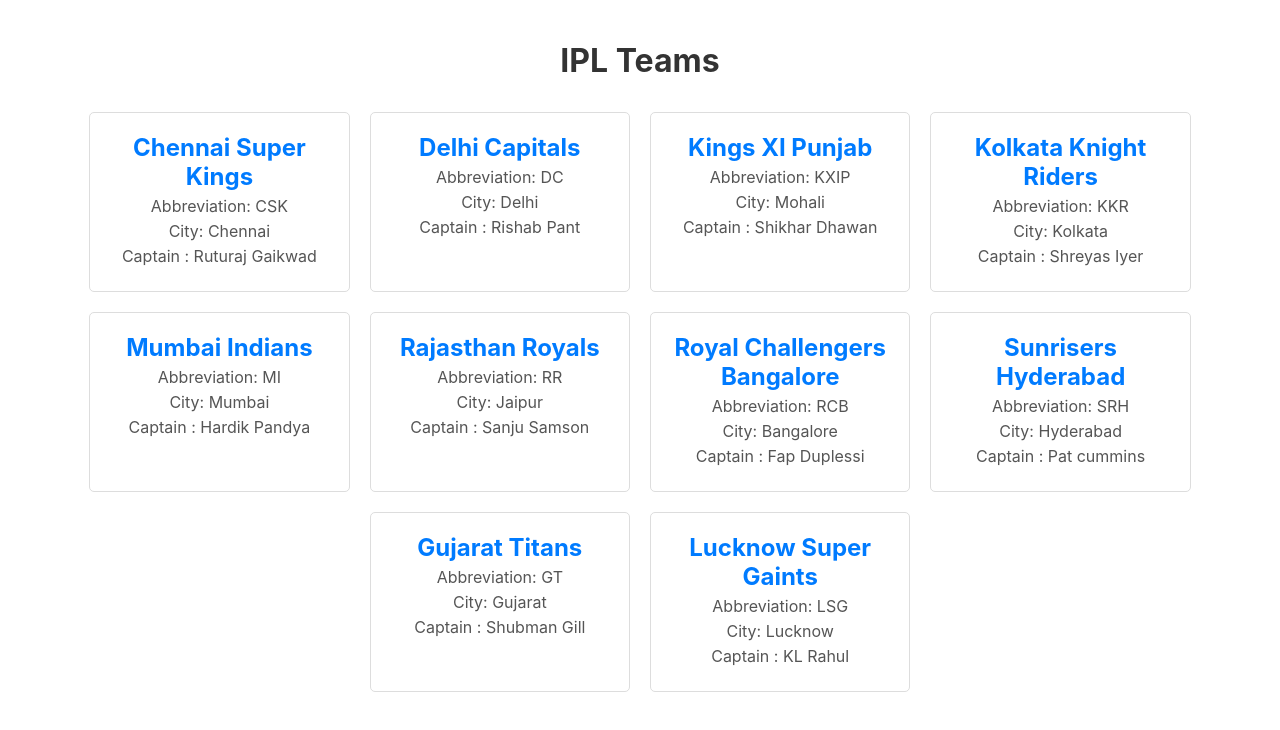
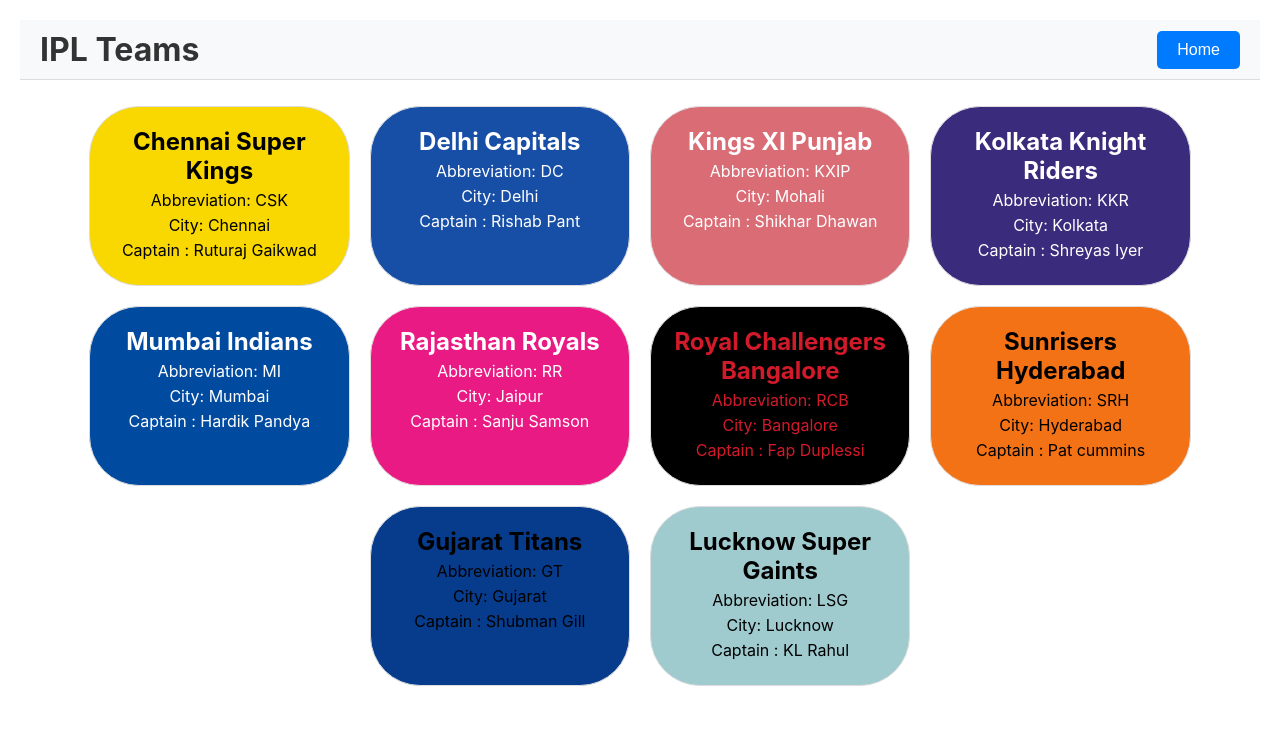
Before and after one commit to CoderGauri/cricket_encyclopedia, a React (Create React App) app: page / in a window 1280 px wide. Shown: the top 730 px of the page. Built offline with nearby package versions, Linux system fonts and the light colour scheme.

Commit message:
Header compnent

```diff
--- a/src/App.js
+++ b/src/App.js
@@ -1,10 +1,12 @@
 //import logo from './logo.svg';
 import './App.css';
 import TeamList from './TeamList';
+import Header from './Header';
 
 function App() {
   return (
     <div className="App">
+     <Header title="IPL Teams" />
      <TeamList/>
 
     </div>
--- /dev/null
+++ b/src/Header.css
@@ -0,0 +1,28 @@
+.header {
+    display: flex;
+    justify-content: space-between;
+    align-items: center;
+    background-color: #f8f9fa;
+    padding: 10px 20px;
+    border-bottom: 1px solid #ddd;
+  }
+
+  .header h1 {
+    margin: 0;
+    color: #333;
+  }
+
+  .home-button {
+    background-color: #007bff;
+    color: #fff;
+    border: none;
+    padding: 10px 20px;
+    border-radius: 5px;
+    cursor: pointer;
+    font-size: 16px;
+    transition: background-color 0.3s ease;
+  }
+
+  .home-button:hover {
+    background-color: #0056b3;
+  }
--- /dev/null
+++ b/src/Header.js
@@ -0,0 +1,15 @@
+import React from 'react'
+import './Header.css';
+
+function Header({ title }) {
+  return (
+    <div>
+        <header className="header">
+      <h1>{title}</h1>
+      <button className="home-button">Home</button>
+    </header>
+    </div>
+  )
+}
+
+export default Header
--- a/src/TeamList.js
+++ b/src/TeamList.js
@@ -5,10 +5,10 @@
 function TeamList() {
   return (
     <div>
-      <h1>IPL Teams</h1>
+
       <ul>
         {iplTeams.map(team => (
-          <li key={team.id}>
+          <li key={team.id} className={team.className}>
             <h2>{team.name}</h2>
             <p>Abbreviation: {team.abbreviation}</p>
             <p>City: {team.city}</p>
--- a/src/iplTeams.js
+++ b/src/iplTeams.js
@@ -1,16 +1,86 @@
 //import './iplteam.css'
 
 const iplTeams = [
-    { id: 1, name: 'Chennai Super Kings', abbreviation: 'CSK', city: 'Chennai' , captain : "Ruturaj Gaikwad"},
-    { id: 2, name: 'Delhi Capitals', abbreviation: 'DC', city: 'Delhi' , captain : "Rishab Pant" },
-    { id: 3, name: 'Kings XI Punjab', abbreviation: 'KXIP', city: 'Mohali' , captain : "Shikhar Dhawan"},
-    { id: 4, name: 'Kolkata Knight Riders', abbreviation: 'KKR', city: 'Kolkata',captain : "Shreyas Iyer"},
-    { id: 5, name: 'Mumbai Indians', abbreviation: 'MI', city: 'Mumbai',captain :"Hardik Pandya" },
-    { id: 6, name: 'Rajasthan Royals', abbreviation: 'RR', city: 'Jaipur',captain :"Sanju Samson" },
-    { id: 7, name: 'Royal Challengers Bangalore', abbreviation: 'RCB', city: 'Bangalore',captain : "Fap Duplessi"},
-    { id: 8, name: 'Sunrisers Hyderabad', abbreviation: 'SRH', city: 'Hyderabad' , captain :"Pat cummins"},
-    { id: 9, name: 'Gujarat Titans', abbreviation: 'GT', city: 'Gujarat' ,captain : "Shubman Gill"},
-    { id: 10, name: 'Lucknow Super Gaints', abbreviation: 'LSG', city: 'Lucknow',captain : "KL Rahul"}
-  ];
+  {
+    id: 1,
+    name: "Chennai Super Kings",
+    abbreviation: "CSK",
+    city: "Chennai",
+    captain: "Ruturaj Gaikwad",
+    className: "csk",
+  },
+  {
+    id: 2,
+    name: "Delhi Capitals",
+    abbreviation: "DC",
+    city: "Delhi",
+    captain: "Rishab Pant",
+    className: "dc",
+  },
+  {
+    id: 3,
+    name: "Kings XI Punjab",
+    abbreviation: "KXIP",
+    city: "Mohali",
+    captain: "Shikhar Dhawan",
+    className: "kxip",
+  },
+  {
+    id: 4,
+    name: "Kolkata Knight Riders",
+    abbreviation: "KKR",
+    city: "Kolkata",
+    captain: "Shreyas Iyer",
+    className: "kkr",
+  },
+  {
+    id: 5,
+    name: "Mumbai Indians",
+    abbreviation: "MI",
+    city: "Mumbai",
+    captain: "Hardik Pandya",
+    className: "mi",
+  },
+  {
+    id: 6,
+    name: "Rajasthan Royals",
+    abbreviation: "RR",
+    city: "Jaipur",
+    captain: "Sanju Samson",
+    className: "rr",
+  },
+  {
+    id: 7,
+    name: "Royal Challengers Bangalore",
+    abbreviation: "RCB",
+    city: "Bangalore",
+    captain: "Fap Duplessi",
+    className: "rcb",
+  },
+  {
+    id: 8,
+    name: "Sunrisers Hyderabad",
+    abbreviation: "SRH",
+    city: "Hyderabad",
+    captain: "Pat cummins",
+    className: "srh",
+  },
+  {
+    id: 9,
+    name: "Gujarat Titans",
+    abbreviation: "GT",
+    city: "Gujarat",
+    captain: "Shubman Gill",
+    className: "gt",
+  },
+  {
+    id: 10,
+    name: "Lucknow Super Gaints",
+    abbreviation: "LSG",
+    city: "Lucknow",
+    captain: "KL Rahul",
+    className: "lsg",
+  },
+];
 
-  export default iplTeams;
+export default iplTeams;
--- a/src/iplteam.css
+++ b/src/iplteam.css
@@ -1,8 +1,33 @@
 /* src/iplteam.css */
+li {
+  border: 1px solid #ddd;
+  margin: 10px;
+  padding: 20px;
+  border-radius: 50px;
+  flex: 1 0 21%;
+  box-sizing: border-box;
+  max-width: 21%;
+  transition: transform 0.3s ease, background-color 0.3s ease;
+}
+
+li h2 {
+  margin: 0;
+  color: inherit;
+}
+
+li p {
+  margin: 5px 0;
+  color: inherit;
+}
 
 .csk {
   background-color: #f8d800;
   color: #000;
+}
+
+.csk:hover {
+  background-color: #ebd559;
+  transform: scale(1.05);
 }
 
 .dc {
@@ -10,9 +35,19 @@
   color: #fff;
 }
 
+.dc:hover {
+  background-color: #4889ea;
+  transform: scale(1.05);
+}
+
 .kxip {
-    background-color: #d11a2a;
+  background-color: #d96c75;
   color: #fff;
+}
+
+.kxip:hover {
+  background-color: #e21a3a;
+  transform: scale(1.05);
 }
 
 .kkr {
@@ -20,9 +55,18 @@
   color: #fff;
 }
 
+.kkr:hover {
+  background-color: #5d5194;
+  transform: scale(1.05);
+}
+
 .mi {
   background-color: #004ba0;
   color: #fff;
+}
+.mi:hover {
+  background-color: #5180b2;
+  transform: scale(1.05);
 }
 
 .rr {
@@ -30,12 +74,45 @@
   color: #fff;
 }
 
+.rr:hover {
+  background-color: #a46588;
+  transform: scale(1.05);
+}
+
 .rcb {
   background-color: #000;
   color: #d11a2a;
+}
+
+.rcb:hover {
+  background-color: #736f6f;
+  transform: scale(1.05);
 }
 
 .srh {
   background-color: #f47216;
   color: #000;
 }
+
+.srh:hover {
+  background-color: #b77b4a;
+  transform: scale(1.05);
+}
+.lsg {
+  background-color: #9fcbcf;
+  color: #000;
+}
+
+.lsg:hover{
+  background-color: #b1d0d3;
+  transform: scale(1.05);
+}
+.gt {
+  background-color: #073c8d;
+  color: #000;
+}
+
+.gt:hover {
+  background-color: #1c4a8f;
+  transform: scale(1.05);
+}
```
Lines whose indentation alone changed are shown as unchanged.
